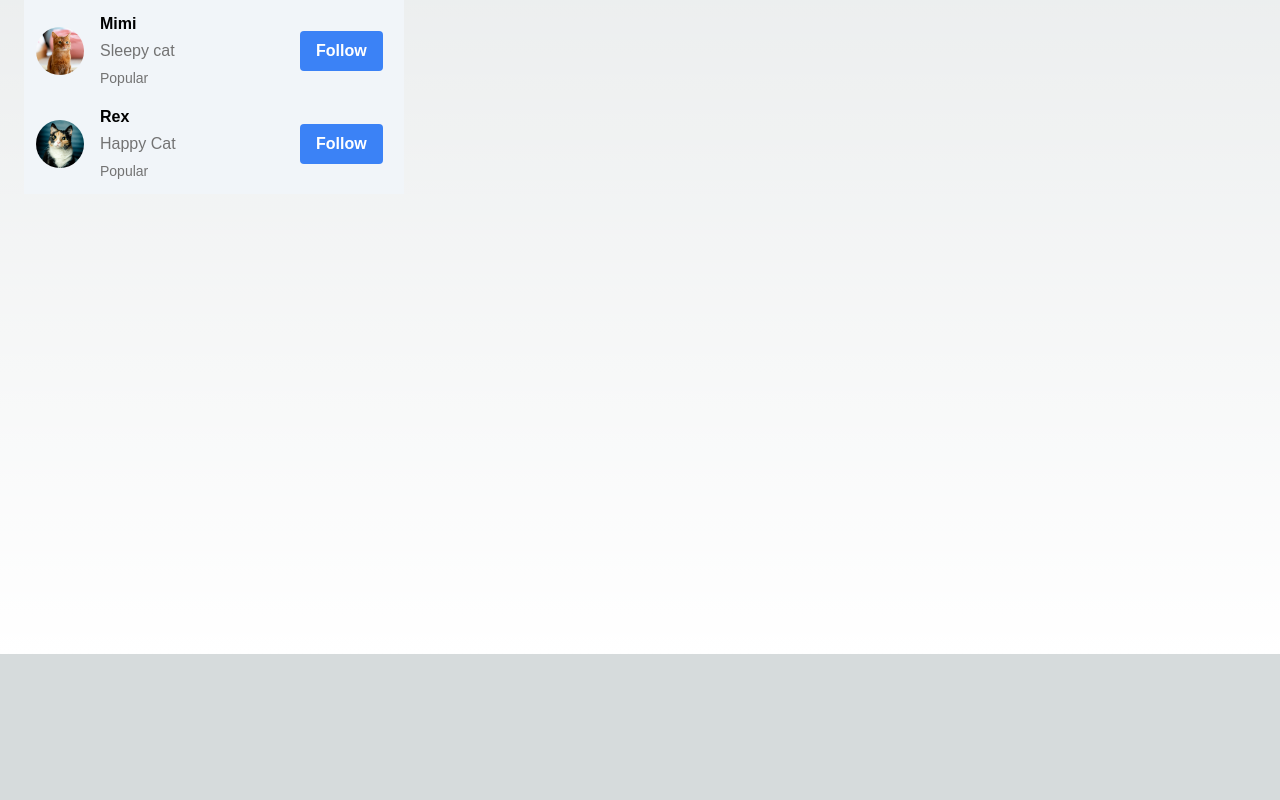
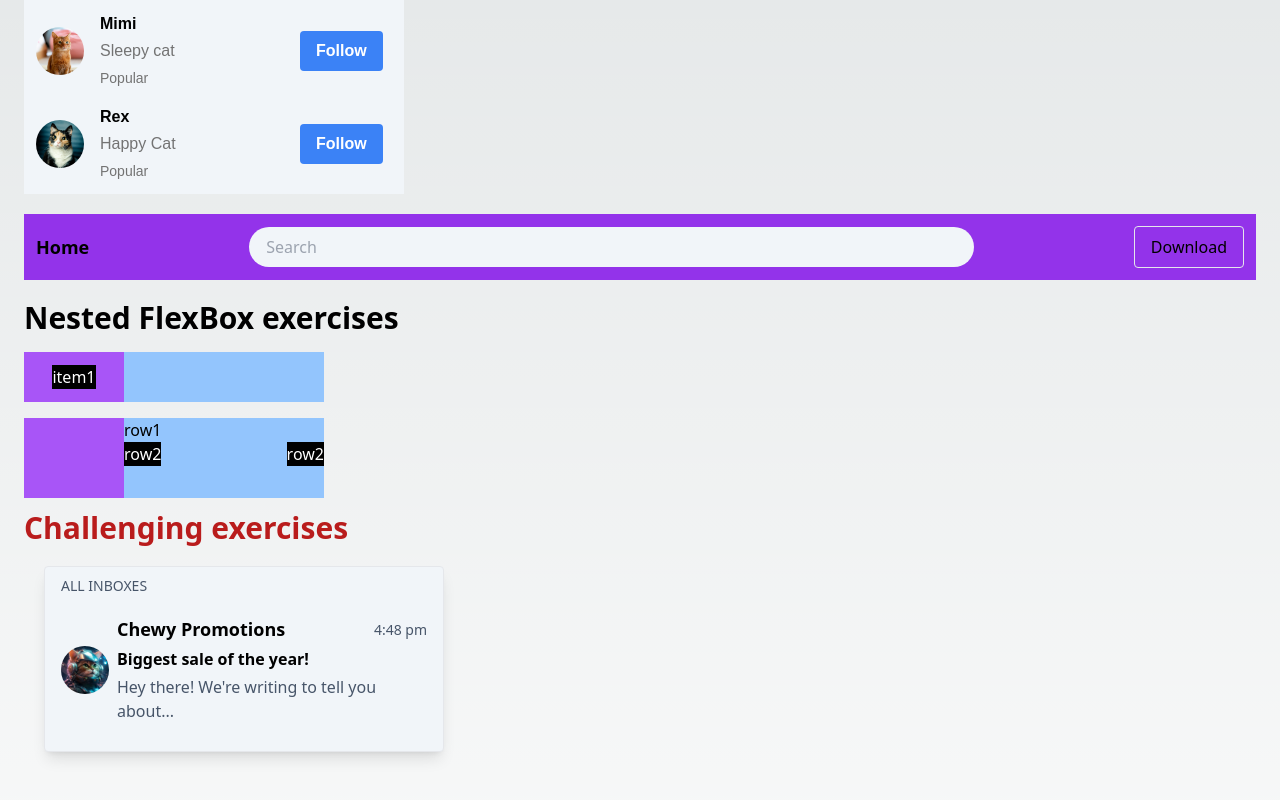
Before and after one commit to Delaunay-I/Webthing, a Next.js app: page /public/grid in a window 1280 px wide. Shown: the part 785-1585 px from the top of the page. Before the commit the page ends 1439 px from the top, so only its background shows below. Built offline with nearby package versions, Linux system fonts and the light colour scheme; no server answers.

Commit message:
Added nested flexbox practies

```diff
--- a/app/public/grid/page.jsx
+++ b/app/public/grid/page.jsx
@@ -105,7 +105,9 @@ const Grid = () => {
             <p className="text-neutral-500 mb-[5px]">Sleepy cat</p>
             <p className="text-neutral-500 text-[14px]">Popular</p>
           </div>
-          <button className="bg-blue-500 rounded px-4 py-2 text-white font-bold">Follow</button>
+          <button className="bg-blue-500 rounded px-4 py-2 text-white font-bold">
+            Follow
+          </button>
         </div>
 
         <div className="flex items-center">
@@ -118,7 +120,60 @@ const Grid = () => {
             <p className="text-neutral-500 mb-[5px]">Happy Cat</p>
             <p className="text-neutral-500 text-[14px]">Popular</p>
           </div>
-          <button className="bg-blue-500 rounded px-4 py-2 text-white font-bold">Follow</button>
+          <button className="bg-blue-500 rounded px-4 py-2 text-white font-bold">
+            Follow
+          </button>
+        </div>
+      </div>
+
+      <div className="flex my-5 justify-between bg-purple-600 p-3 items-center">
+        <div className="font-bold text-[18px]">Home</div>
+        <input
+          type="text"
+          placeholder="Search"
+          className="rounded-full px-[17px] py-2 w-3/5 bg-slate-100 text-black mx-4"
+        />
+        <button className="border px-4 py-2 rounded">Download</button>
+      </div>
+
+      <h1 className="font-bold text-3xl my-3">Nested FlexBox exercises</h1>
+
+      <div className="flex my-4 h-[50px]">
+        <div className="bg-purple-500 basis-[100px] flex justify-center items-center">
+          <div className="bg-black text-white">item1</div>
+        </div>
+        <div className="bg-blue-300 basis-[200px]"></div>
+      </div>
+
+      <div className="flex h-[80px]">
+        <div className="bg-purple-500 basis-[100px]"></div>
+        <div className="bg-blue-300 basis-[200px]">
+          <div>row1</div>
+          <div className="flex justify-between">
+            <div className="bg-black text-white">row2</div>
+            <div className="bg-black text-white">row2</div>
+          </div>
+        </div>
+      </div>
+
+      <h1 className="font-bold text-3xl my-3 text-red-700">
+        Challenging exercises
+      </h1>
+
+      <div className="border w-[400px] pl-4 pt-2 pb-2 px-4 rounded bg-slate-100 text-black shadow-lg mt-5 ml-5">
+        <p className="text-slate-600 text-[14px] mb-5">ALL INBOXES</p>
+        <div className="flex items-center mb-5">
+          <Image src={cat1} className="w-12 h-12 rounded-full mr-2" />
+          <div className="basis-full">
+            <div className="flex justify-between items-center mb-1">
+              <p className="font-bold text-[18px]">Chewy Promotions</p>
+              <p className="text-slate-600 text-sm">4:48 pm</p>
+            </div>
+            <p className="font-bold mb-1">Biggest sale of the year!</p>
+            <p className="text-slate-600">
+              Hey there! We're writing to tell you about...
+            </p>
+          </div>
         </div>
       </div>
     </section>
```
